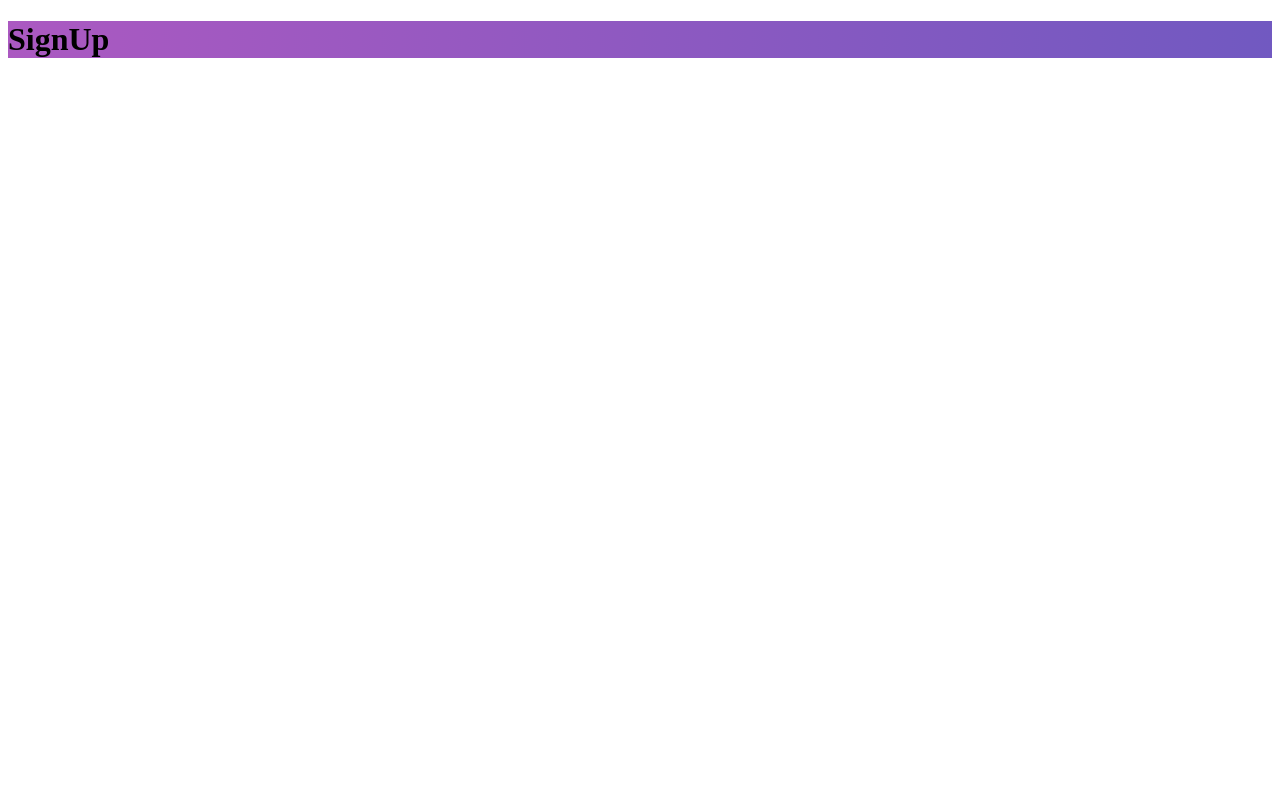
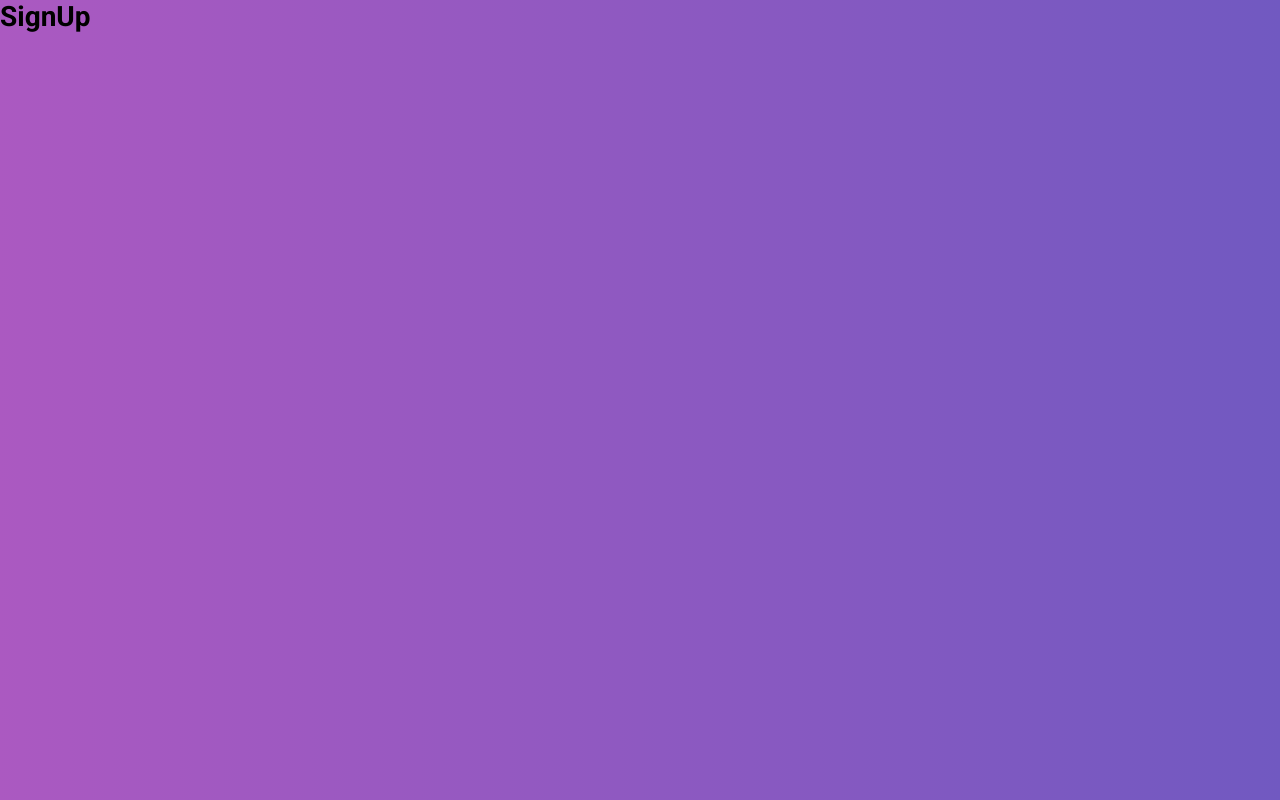
Before and after one commit to GrafSousa/GoBarberFrontEnd, a React (Create React App) app: page /register in a window 1280 px wide. Built offline with nearby package versions, Linux system fonts and the light colour scheme; the HTML template or start-up script is replaced by a standard one.

Commit message:
Adiciona feature de estilos globais

```diff
--- a/src/App.js
+++ b/src/App.js
@@ -6,10 +6,13 @@
 import { Routes } from './routes';
 import { history } from './services/history';
 
+import GlobalStyle from './styles/global';
+
 function App() {
   return (
     <Router history={history}>
       <Routes />
+      <GlobalStyle />
     </Router>
   );
 }
--- /dev/null
+++ b/src/styles/global.js
@@ -0,0 +1,40 @@
+import { createGlobalStyle } from 'styled-components';
+
+export default createGlobalStyle`
+  @import url('https://fonts.googleapis.com/css?family=Roboto:400,700&display=swap');
+
+  * {
+    margin: 0;
+    padding: 0;
+    outline: 0;
+    box-sizing: border-box;
+  }
+
+  *:focus {
+    outline: 0;
+  }
+
+  html, body, #root {
+    height: 100%
+  }
+
+  body {
+    -webkit-font-smoothing: antialiased;
+  }
+
+  body, input, button {
+    font: 14px 'Roboto', sans-serif;
+  }
+
+  a {
+    text-decoration: none;
+  }
+
+  ul {
+    list-style: none;
+  }
+
+  button {
+    cursor: pointer;
+  }
+`;
```
